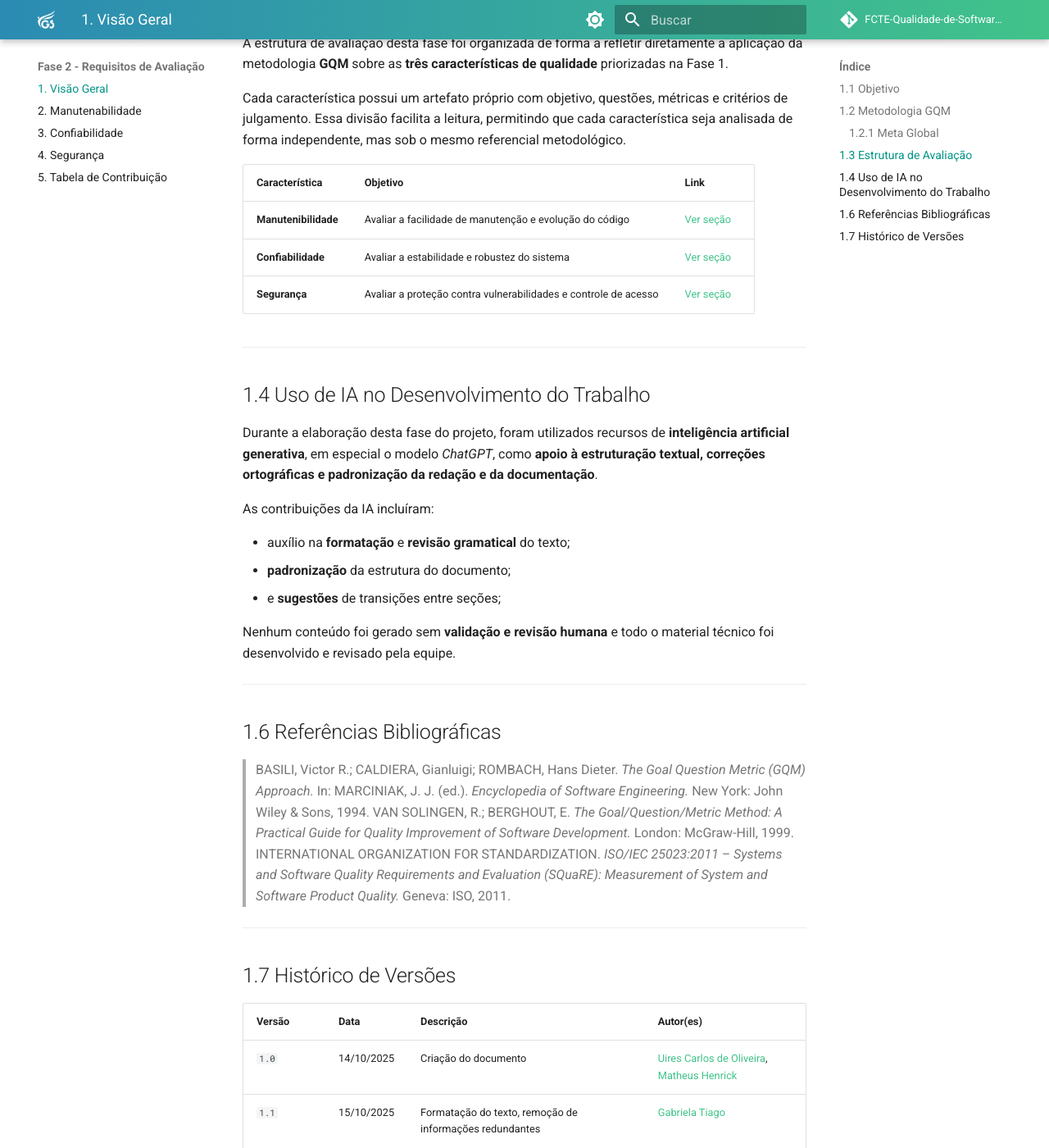
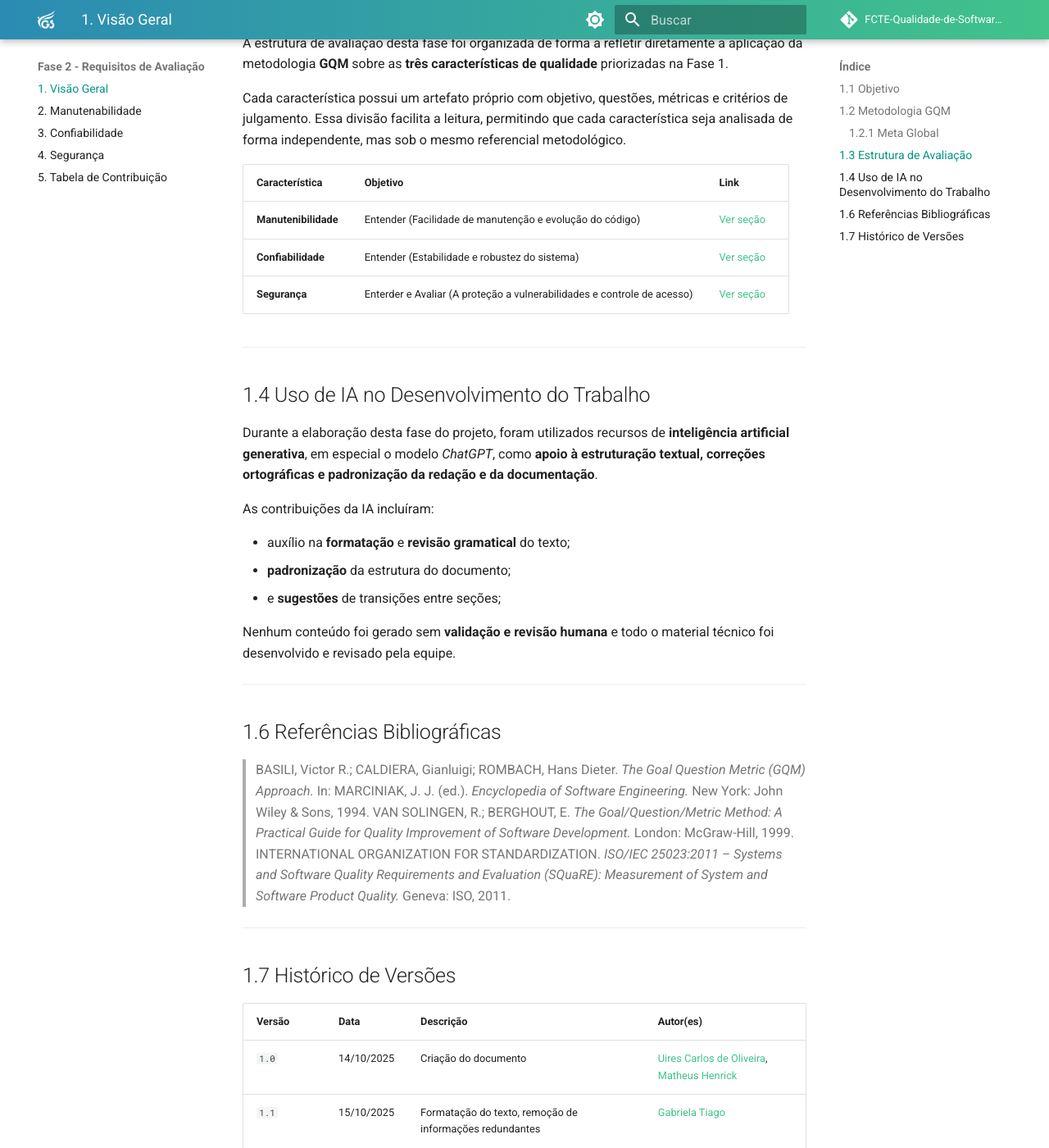
Before and after one commit to FCTE-Qualidade-de-Software-1/2025-2_T02_Katherine_Johnson, an MkDocs documentation site: the page built from docs/entregas/fase-2/visao_geral.md, in a window 1280 px wide and 1400 px high, scrolled down 1838 px. Shown: the whole window at 82% size. Built offline with MkDocs 1.6.1 and Material for MkDocs 9.7.7, drawn with Linux system fonts in a browser that asks for light colours; comment, search, counter and statistics services are not loaded; some of the changed text lies outside the part shown.

Commit message:
ajuste do item 1.3 Estrutura de Avaliação

```diff
--- a/docs/entregas/fase-2/visao_geral.md
+++ b/docs/entregas/fase-2/visao_geral.md
@@ -50,9 +50,9 @@ Cada característica possui um artefato próprio com objetivo, questões, métri
 
 | Característica       | Objetivo                                                        | Link                             |
 | -------------------- | --------------------------------------------------------------- | -------------------------------- |
-| **Manutenibilidade** | Avaliar a facilidade de manutenção e evolução do código         | [Ver seção](manutenabilidade.md) |
-| **Confiabilidade**   | Avaliar a estabilidade e robustez do sistema                    | [Ver seção](confiabilidade.md)   |
-| **Segurança**        | Avaliar a proteção contra vulnerabilidades e controle de acesso | [Ver seção](seguranca.md)        |
+| **Manutenibilidade** | Entender (Facilidade de manutenção e evolução do código)         | [Ver seção](manutenabilidade.md) |
+| **Confiabilidade**   | Entender (Estabilidade e robustez do sistema)                    | [Ver seção](confiabilidade.md)   |
+| **Segurança**        | Enterder e Avaliar (A proteção a vulnerabilidades e controle de acesso) | [Ver seção](seguranca.md)        |
 
 ---
 
```
Also changed, not shown: other parts of docs/entregas/fase-2/visao_geral.md (+1 -0 lines).
